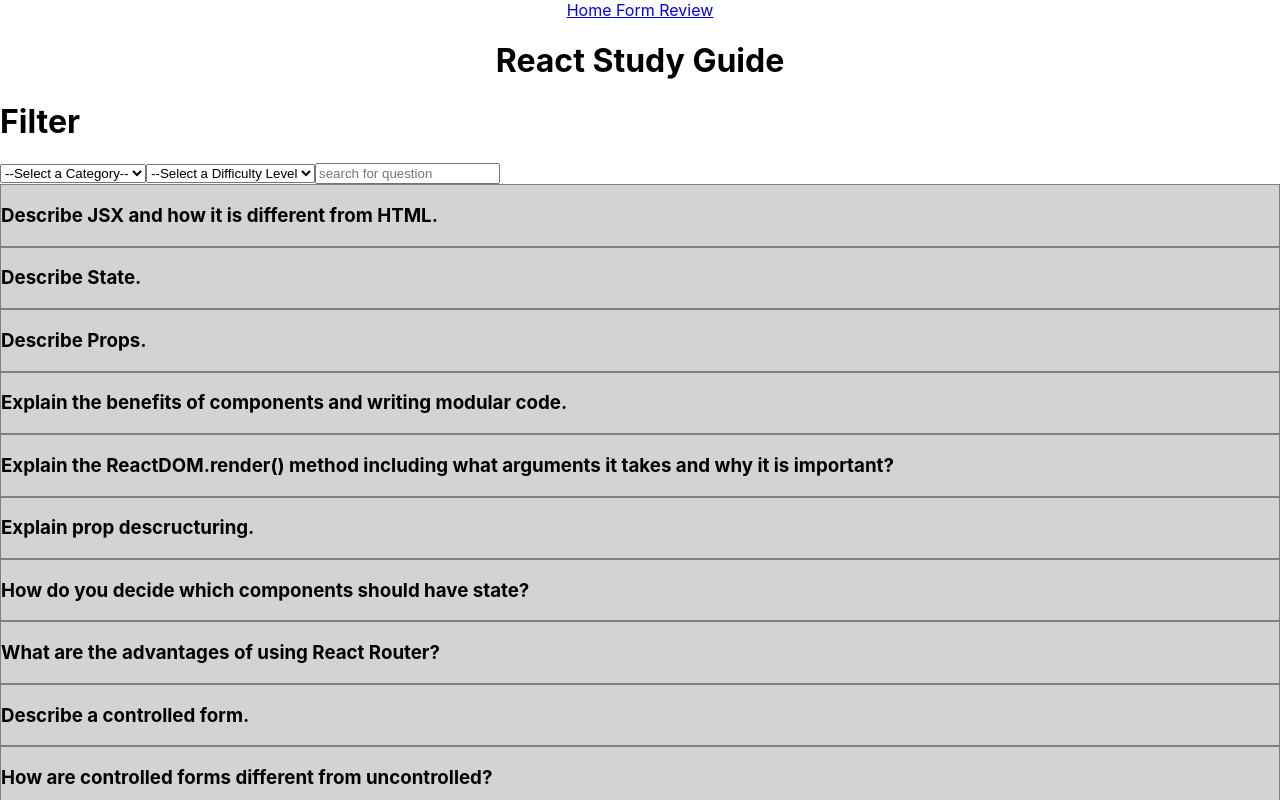
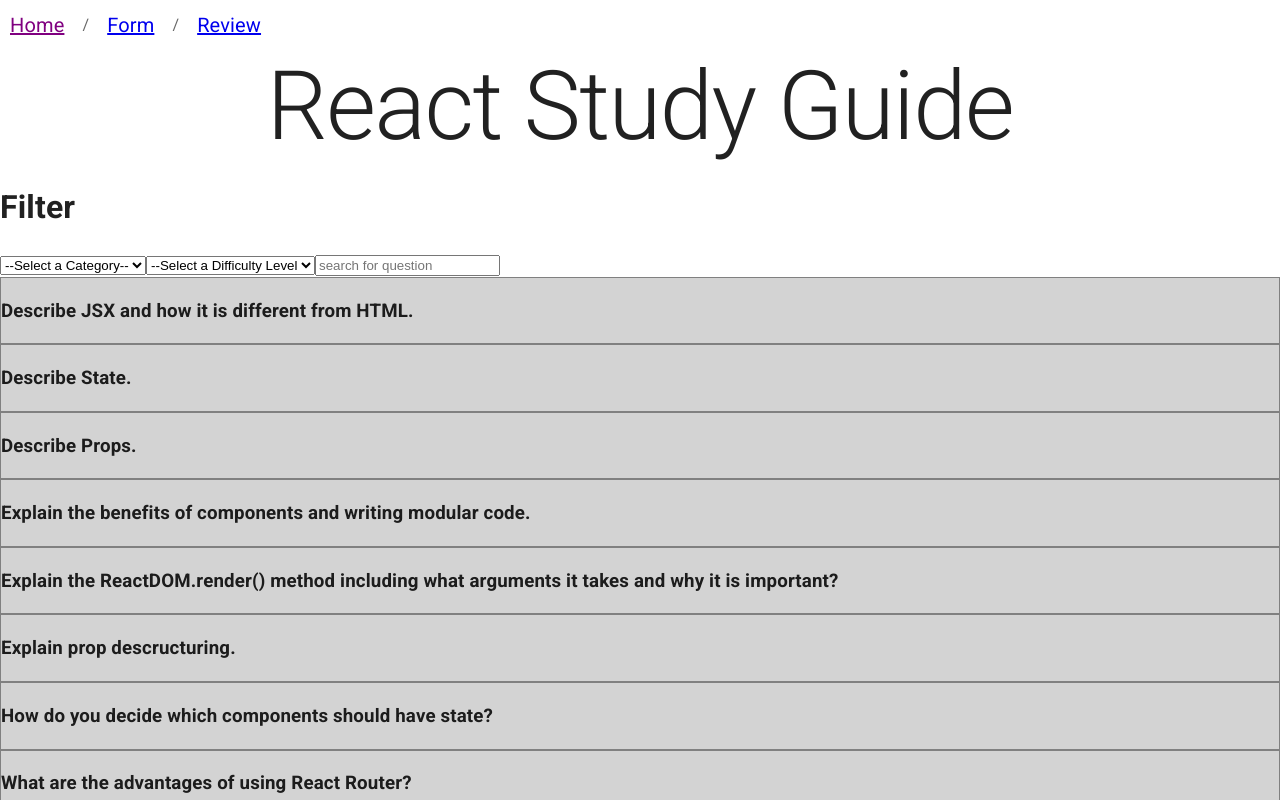
Before and after one commit to CooleyWC/project-phase-2, a React (Create React App) app in the folder my-app/: page / in a window 1280 px wide. Shown: the top 800 px of the page. Built offline with nearby package versions, Linux system fonts and the light colour scheme; data requests are answered from the project's data file.

Commit message:
added styling to Header and NavBar

```diff
--- a/my-app/package.json
+++ b/my-app/package.json
@@ -3,6 +3,11 @@
   "version": "0.1.0",
   "private": true,
   "dependencies": {
+    "@emotion/react": "^11.11.1",
+    "@emotion/styled": "^11.11.0",
+    "@fontsource/roboto": "^5.0.8",
+    "@mui/icons-material": "^5.14.16",
+    "@mui/material": "^5.14.17",
     "@testing-library/jest-dom": "^5.17.0",
     "@testing-library/react": "^13.4.0",
     "@testing-library/user-event": "^13.5.0",
--- a/my-app/src/App.js
+++ b/my-app/src/App.js
@@ -3,6 +3,12 @@
 import {Outlet} from 'react-router-dom'
 
 import './index.css'
+
+import '@fontsource/roboto/300.css';
+import '@fontsource/roboto/400.css';
+import '@fontsource/roboto/500.css';
+import '@fontsource/roboto/700.css';
+
 
 function App() {
   const URL = 'http://localhost:3001/questions'
--- a/my-app/src/Header.js
+++ b/my-app/src/Header.js
@@ -1,11 +1,12 @@
 import React from 'react';
 import NavBar from './NavBar';
+import {Typography} from '@mui/material'
 
 const Header = () => {
     return (
         <div className='header'>
             <NavBar />
-            <h1>React Study Guide</h1>
+            <Typography variant="h1">React Study Guide</Typography>
         </div>
     );
 };
--- /dev/null
+++ b/my-app/src/NavBar.css
@@ -0,0 +1,11 @@
+.nav-link {
+    display: inline-block;
+    box-sizing: border-box;
+    padding: 10px;
+    text-align: left;
+    font-size: min(10vw, 20px)
+}
+
+.active {
+    color: purple;
+}
--- a/my-app/src/NavBar.js
+++ b/my-app/src/NavBar.js
@@ -1,13 +1,18 @@
 import React from 'react';
 import {NavLink} from 'react-router-dom';
+import { Breadcrumbs, CssBaseline } from '@mui/material';
+import './NavBar.css';
 
 const NavBar = () => {
     return (
-        <div>
-            <NavLink to='/' > Home</NavLink>
-            <NavLink to='/question/new'> Form</NavLink>
-            <NavLink to='/review'> Review</NavLink>
-        </div>
+        <nav>
+            <CssBaseline />
+            <Breadcrumbs aria-label="breadcrumb">
+                <NavLink className='nav-link' to='/' > Home</NavLink>
+                <NavLink className='nav-link' to='/question/new'> Form</NavLink>
+                <NavLink className='nav-link' to='/review'> Review</NavLink>
+            </Breadcrumbs>
+        </nav>
     );
 };
 
```
Also changed, not shown: 1 other file (tests, documents, lock files or other folders).
